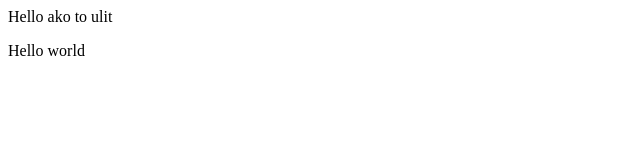
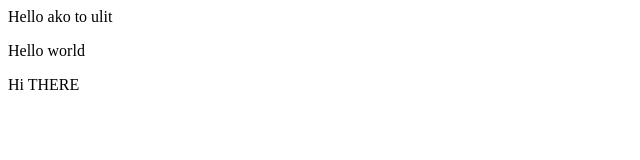
Before and after one commit to jjmalupet2002/demo-repo, a plain HTML site: page index.html in a window 1280 px wide. Shown: the whole page, without its empty margins (0-640 px from the left). Drawn offline with Linux system fonts and the light colour scheme.

Commit message:
Modified index.html

```diff
--- a/index.html
+++ b/index.html
@@ -1,2 +1,3 @@
 <div> Hello ako to ulit </div>
 <p> Hello world </p>
+<p> Hi THERE </p>
```
